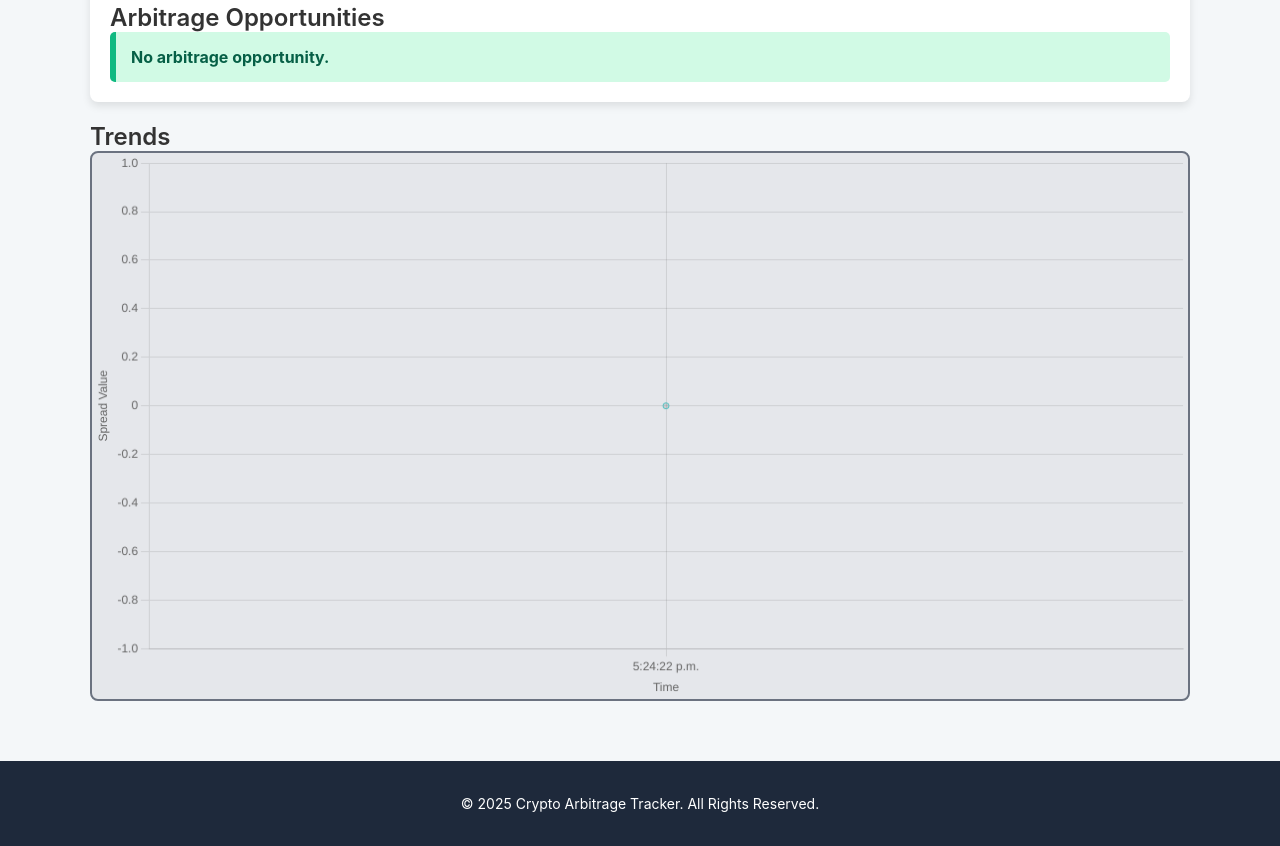
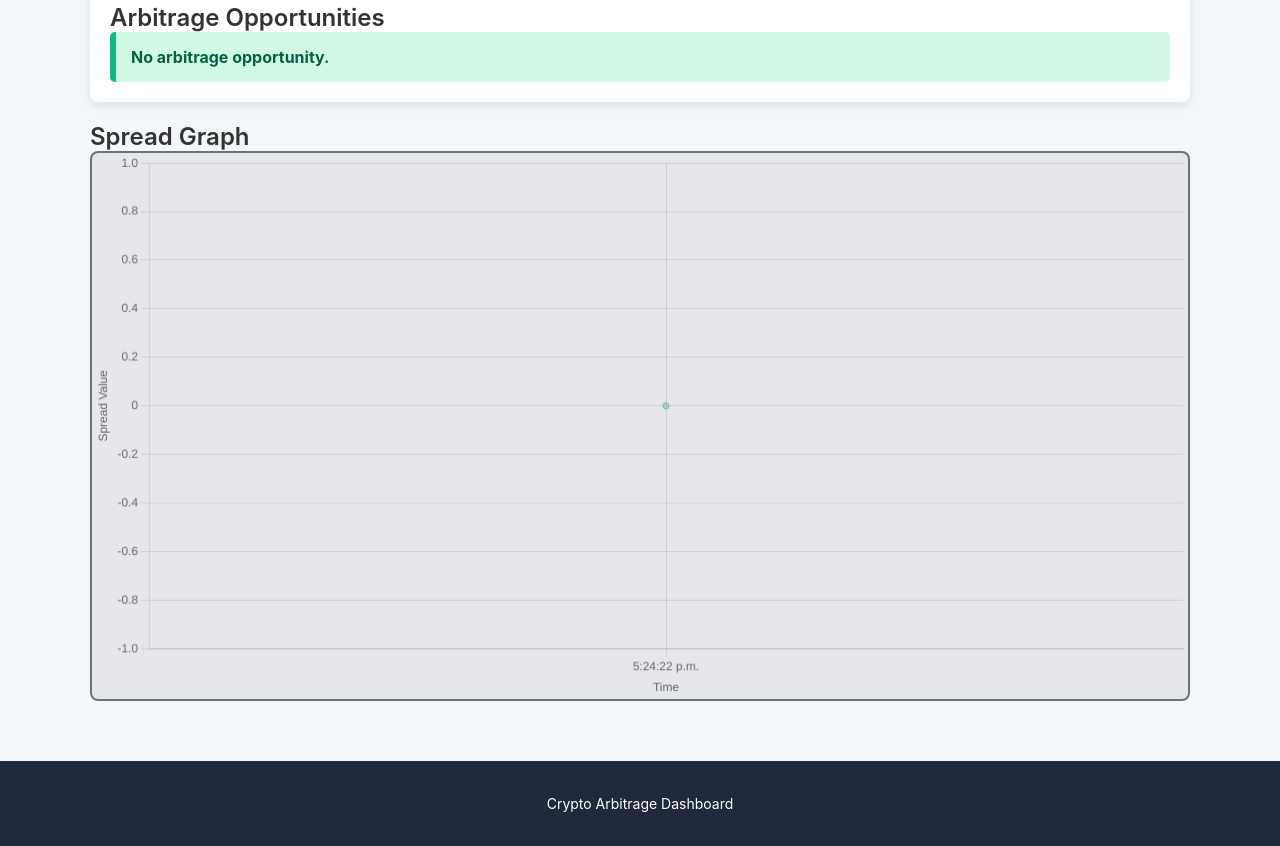
Before and after one commit to Nearezz/Crypto_arbitrage_dashboard, a website built with Parcel: page src/index.html in a window 1280 px wide. Shown: the part 380-1226 px from the top of the page. Built offline with nearby package versions, Linux system fonts and the light colour scheme; no server answers.

Commit message:
Update index.html

```diff
--- a/src/index.html
+++ b/src/index.html
@@ -45,13 +45,13 @@
     </section>
 
     <section class="chart">
-      <h2>Trends</h2>
+      <h2>Spread Graph</h2>
      <canvas class="chart-placeholder" id="graph"></canvas>
     </section>
   </main>
 
   <footer class="footer">
-    <p>&copy; 2025 Crypto Arbitrage Tracker. All Rights Reserved.</p>
+    <p>Crypto Arbitrage Dashboard</p>
   </footer>
 </body>
 </html>
```
